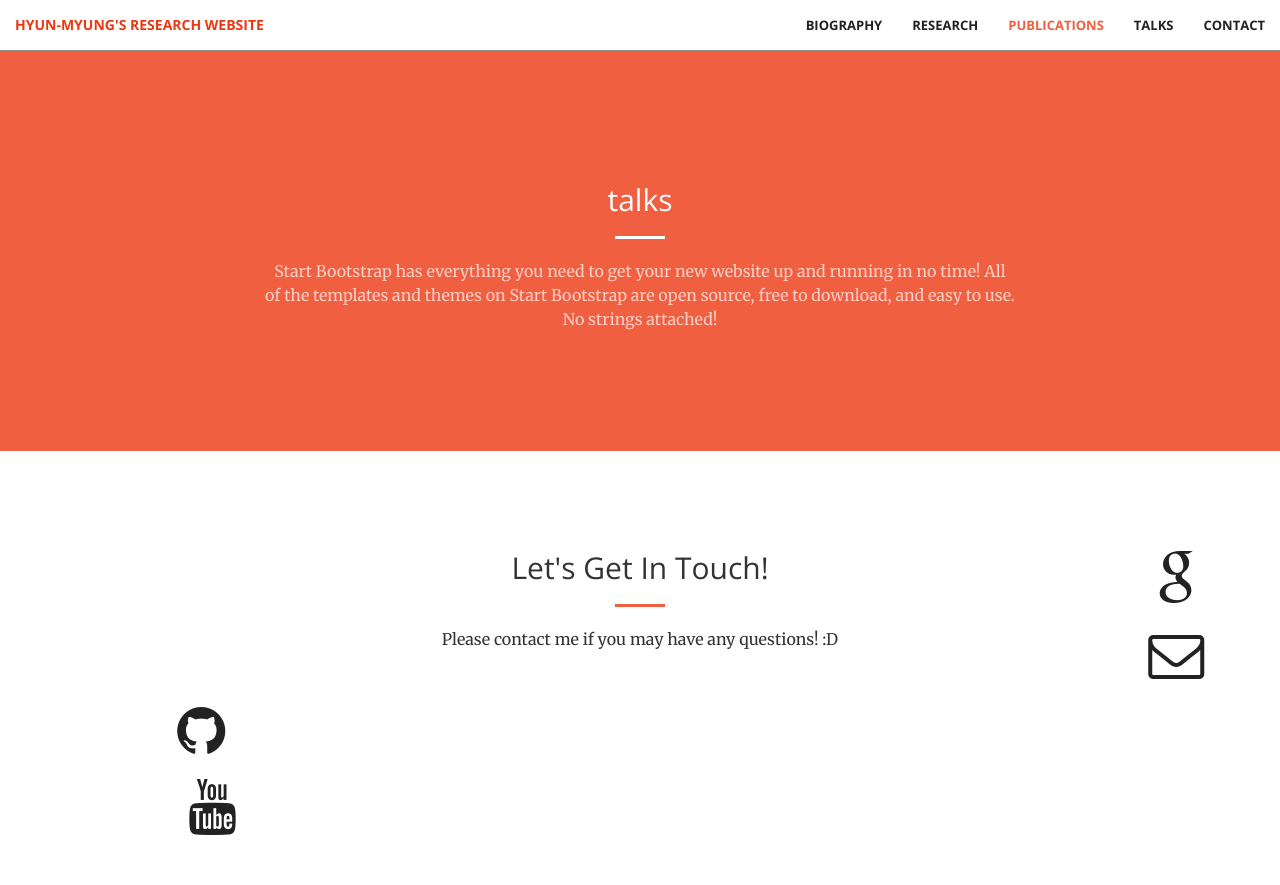
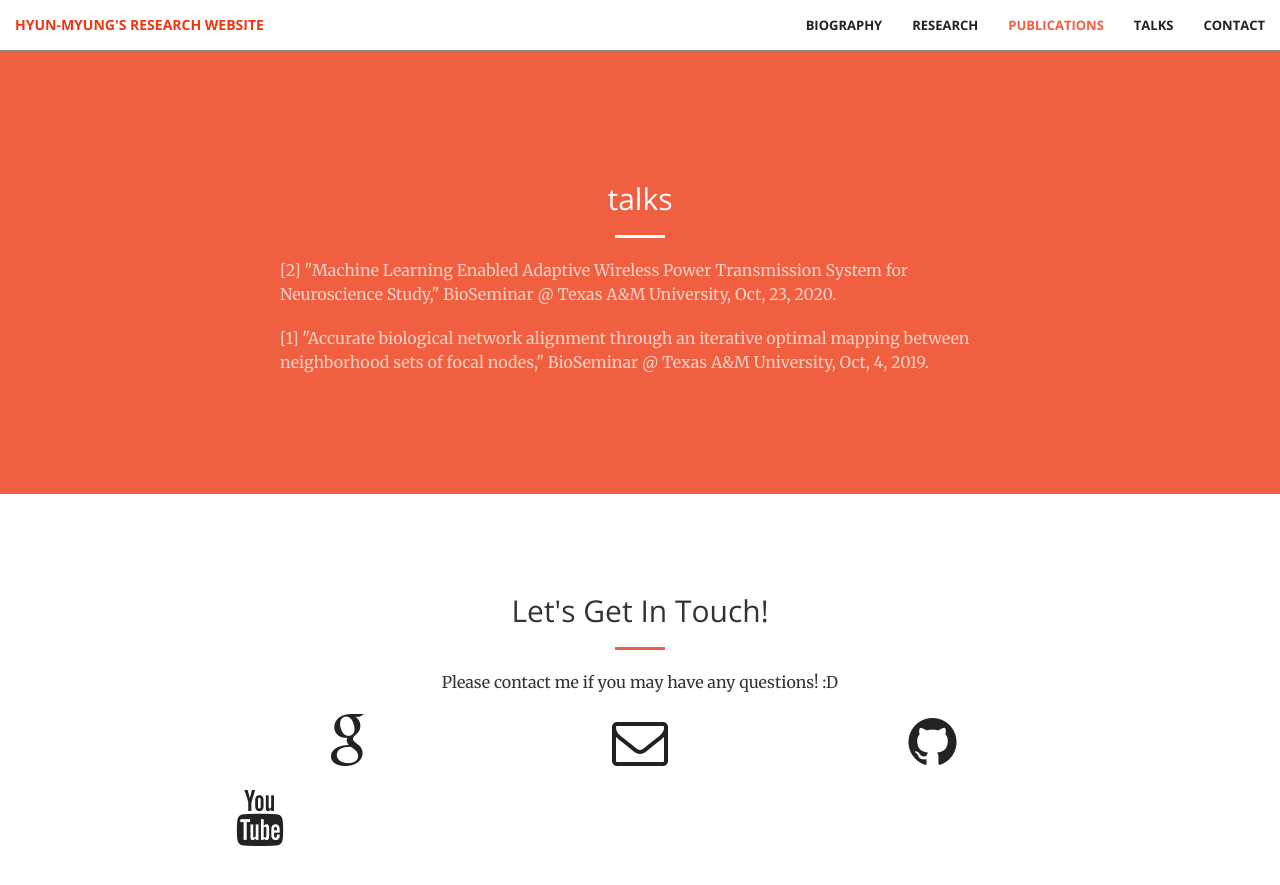
Before and after one commit to larcwind/alexpecial.github.io, a Jekyll site: the page built from index.html, in a window 1280 px wide and 900 px high, scrolled down 3893 px. Shown: the top 885 px of the window. Built offline with Jekyll 4.4.1, drawn with Linux system fonts in a browser that asks for light colours.

Commit message:
Update layout

```diff
--- a/_includes/contact.html
+++ b/_includes/contact.html
@@ -6,28 +6,28 @@
                 <hr class="primary">
                 <p>Please contact me if you may have any questions! :D</p>
             </div>
-        <div class="col-lg-1 col-lg-offset-1 text-center">
+        <div class="col-lg-2 col-lg-offset-2 text-center">
             <a href="https://scholar.google.com/{{ site.google_username }}">
-                <i class="fa fa-google fa-3x wow bounceIn" data-wow-delay=".1s"></i>
+                <i class="fa fa-google fa-4x wow bounceIn" data-wow-delay=".1s"></i>
                 <p>{{ Google Scholar }}</p>
             </a>
         </div>
-        <div class="col-lg-1 col-lg-offset-1 text-center">
+        <div class="col-lg-2 col-lg-offset-1 text-center">
             <a href="mailto:{{ site.email }}">
-            <i class="fa fa-envelope-o fa-3x wow bounceIn" data-wow-delay=".1s"></i>
+            <i class="fa fa-envelope-o fa-4x wow bounceIn" data-wow-delay=".1s"></i>
                 <p>{{ Email }}</p>
             </a>
         </div>
-        <div class="col-lg-1 col-lg-offset-1 text-center">
+        <div class="col-lg-2 col-lg-offset-1 text-center">
             <a href="https://github.com/{{ site.github_username }}">
-            <i class="fa fa-github fa-3x wow bounceIn" data-wow-delay=".1s"></i>
+            <i class="fa fa-github fa-4x wow bounceIn" data-wow-delay=".1s"></i>
                 <p>{{ Github }}</p>
             </a>
         </div>
         </div>
-        <div class="col-lg-1 col-lg-offset-1 text-center">
+        <div class="col-lg-2 col-lg-offset-1 text-center">
             <a href="https://www.youtube.com/channel/UCC8oGYzsVLvDgRe-yt3vt3Q">
-            <i class="fa fa-youtube fa-3x wow bounceIn" data-wow-delay=".1s"></i>
+            <i class="fa fa-youtube fa-4x wow bounceIn" data-wow-delay=".1s"></i>
                 <p>{{ Youtube }}</p>
             </a>
         </div>
--- a/_includes/publications.html
+++ b/_includes/publications.html
@@ -4,7 +4,7 @@
             <div class="col-lg-12 col-lg-offset-0 text-center">
                 <h2 class="section-heading">publications</h2>
                 <hr class="light">
-                <div class="col-lg-12 col-lg-offset-0 text-left"></div>
+                <div class="col-lg-12 col-lg-offset-0 text-left">
                     <p class="text-faded">Journals</p>
                     <!-- <a href="#" class="btn btn-default btn-xl">Get Started!</a> -->
                     <!-- <p class="text-faded">Hyun-Myung Woo and Byung-Jun Yoon, "Accelerating Objective-Based Uncertainty Quantification and Optimal Experimental Design Using Machine Learning," will be submitted soon.</p> -->
--- a/_includes/talks.html
+++ b/_includes/talks.html
@@ -4,8 +4,11 @@
             <div class="col-lg-8 col-lg-offset-2 text-center">
                 <h2 class="section-heading">talks</h2>
                 <hr class="light">
-                <p class="text-faded">Start Bootstrap has everything you need to get your new website up and running in no time! All of the templates and themes on Start Bootstrap are open source, free to download, and easy to use. No strings attached!</p>
-                <!-- <a href="#" class="btn btn-default btn-xl">Get Started!</a> -->
+                <div class="col-lg-12 col-lg-offset-0 text-left">
+                    <p class="text-faded">[2] "Machine Learning Enabled Adaptive Wireless Power Transmission System for Neuroscience Study," BioSeminar @ Texas A&M University, Oct, 23, 2020.</p>
+                    <p class="text-faded">[1] "Accurate biological network alignment through an iterative optimal mapping between neighborhood sets of focal nodes," BioSeminar @ Texas A&M University, Oct, 4, 2019.</p>
+                    <!-- <a href="#" class="btn btn-default btn-xl">Get Started!</a> -->
+                </div>
             </div>
         </div>
     </div>
```
